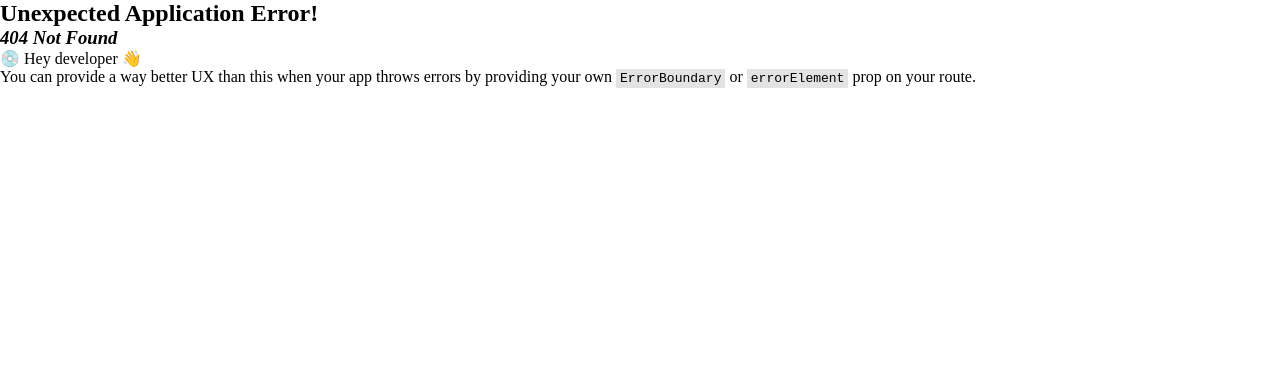
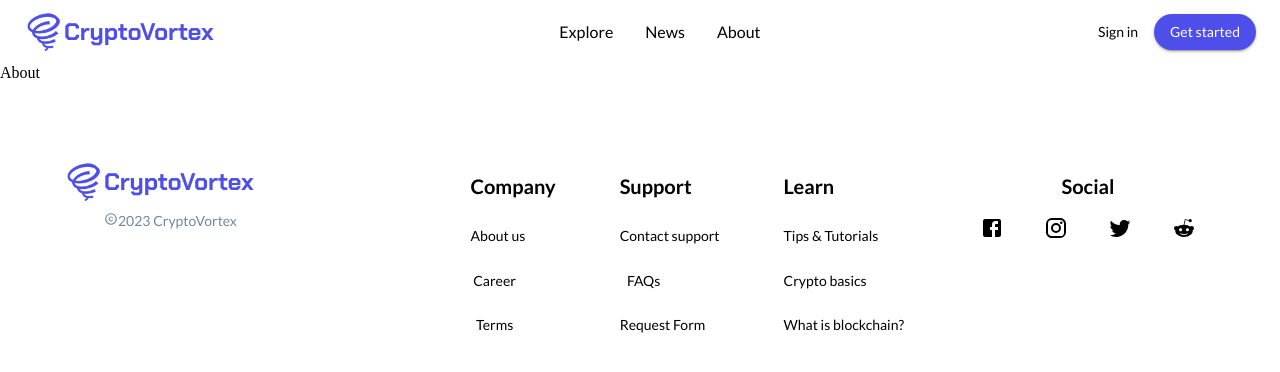
Before and after one commit to heet-git/CryptoVortex, a React (Vite) app: page /about in a window 1280 px wide. Before the commit this address had no page. Shown: the top 372 px of the page. Built offline with nearby package versions, Linux system fonts and the light colour scheme.

Commit message:
Add about page
Add about page. Set redirects to fix "page not found" error on netlify

```diff
--- a/src/App.jsx
+++ b/src/App.jsx
@@ -10,12 +10,13 @@
 import Home from "./components/Home"
 import Explore from "./components/Explore"
 import News from "./components/News"
-
+import About from "./components/About"
 const allRoutes = createBrowserRouter(createRoutesFromElements(
     <Route path="/" element={<Layout />}>
         <Route index element={<Home />} />
         <Route path="explore" element={<Explore/>} />
         <Route path="news" element={<News/>} />
+        <Route path="about" element={<About/>} />
     </Route>
 ))
 
--- a/src/components/About.jsx
+++ b/src/components/About.jsx
@@ -0,0 +1,8 @@
+import React from 'react'
+
+function About(props) {
+  return (
+    <div>About</div>
+  )
+}
+export default About
```
Also changed, not shown: 1 other file (tests, documents, lock files or other folders).
